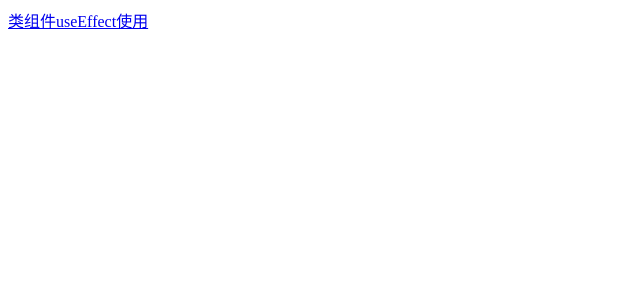
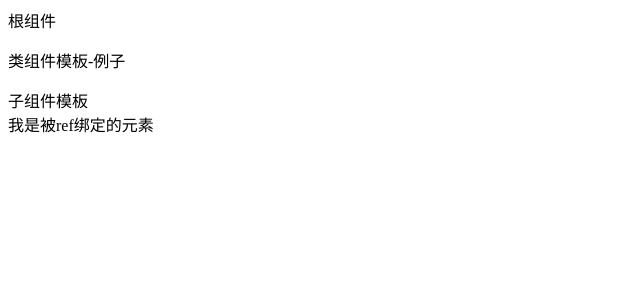
Before and after one commit to hl1249/react-study, a React (Vite) app: page /class in a window 1280 px wide. Before the commit this address had no page. Shown: the top 300 px of the page, without its empty margins (0-640 px from the left). Built offline with nearby package versions, Linux system fonts and the light colour scheme.

Commit message:
父路由重定向指向子路由

```diff
--- a/package.json
+++ b/package.json
@@ -12,7 +12,8 @@
   "dependencies": {
     "react": "^18.2.0",
     "react-dom": "^18.2.0",
-    "react-router-dom": "^6.22.3",
+    "react-router": "^6.4.4",
+    "react-router-dom": "^6.4.4",
     "ts-node": "^10.9.2"
   },
   "devDependencies": {
--- a/src/App.tsx
+++ b/src/App.tsx
@@ -1,53 +1,12 @@
-import { NavLink } from "react-router-dom";
-import { Routes, Route, } from 'react-router-dom'
-import { lazy } from 'react'
-import { Suspense } from "react";
-// import ClassTemplate from "@/pages/Class";
-
-// PS：使用懒加载路由需要用 Suspense包裹<Route>
-const ClassTemplate = lazy(() => import('@/pages/Class'));
-import UseEffectTemplate from "@/pages/UseEffectTemplate";
-function App() {
-  const routes = [
-    {
-      name: "类组件",
-      path: "/classTemplate",
-    },
-    {
-      name: "useEffect使用",
-      path: "/useEffectTemplate",
-    }
-  ]
-
-  return (
-    <div className="App">
-
-      <nav>
-        {routes.map((item, index) => {
-          return <NavLink key={index} to={item.path} className={({ isActive }) => isActive ? "nav-active" : void 0}>{item.name}</NavLink>
-        })}
-      </nav>
-
-      <Suspense>
-        <Routes>
-          {/* <Route path="/classTemplate" lazy={async () => {
-            const module =  await import('@/pages/Class');
-            const classTemplate = module.default;
-
-            return {
-              element:(
-                <div>我测法</div>
-              )
-            }
-          }}></Route> */}
 
 
-          <Route path="/classTemplate" element={<ClassTemplate />} />
-          <Route path="/useEffectTemplate" element={<UseEffectTemplate />} />
-        </Routes>
-      </Suspense>
-    </div>
-  );
+import { Outlet } from "react-router-dom"
+const App = () => {
+    return (
+        <div>根组件
+        <Outlet></Outlet>
+      </div>
+    )
 }
 
 export default App
--- a/src/main.tsx
+++ b/src/main.tsx
@@ -1,14 +1,18 @@
-import React from 'react'
-import ReactDOM from 'react-dom/client'
-import App from './App.tsx'
-import './index.css'
+import React from "react";
+import ReactDOM from "react-dom/client";
 
-import { BrowserRouter } from "react-router-dom";
+ // 导入两个核心组件
+import {
+  RouterProvider,
+} from "react-router-dom";
+import "./index.css";
 
-ReactDOM.createRoot(document.getElementById('root')!).render(
+// 创建路由对象
+import router from "./router";
+// 使用RouterProvider 加载路由对象
+ReactDOM.createRoot(document.getElementById("root")).render(
   <React.StrictMode>
-    <BrowserRouter>
-      <App />
-    </BrowserRouter>
-  </React.StrictMode>,
-)
+      <RouterProvider router={router}>
+      </RouterProvider>
+  </React.StrictMode>
+);
--- /dev/null
+++ b/src/pages/Loader.tsx
@@ -0,0 +1,21 @@
+
+import { Outlet,useLoaderData } from "react-router-dom"
+
+interface LoaderProps {
+
+}
+
+const Loader:React.FC<LoaderProps> = ()=> {
+    const data = useLoaderData()
+
+    console.log('data',data)
+    return (
+        <div>
+            哈哈哈
+            <Outlet></Outlet>
+
+        </div>
+    )
+}
+
+export default Loader
--- /dev/null
+++ b/src/router/index.tsx
@@ -0,0 +1,48 @@
+
+import { lazy } from "react";
+import { createBrowserRouter, Navigate } from "react-router-dom";
+
+import Class_template from "@/pages/Class";
+import Loader from "@/pages/Loader";
+import App from "@/App";
+const UseEffectTemplate = lazy(() => import("@/pages/UseEffectTemplate"));
+const router = createBrowserRouter([
+
+  {
+    path: "/",
+    element: <Navigate to="/class" />,
+  },
+  {
+    path: "/",
+    element: <App />,
+    children: [
+      {
+        index: true,
+        path: "/class",
+        element: <Class_template></Class_template>,
+      },
+      {
+        path: "/useEffectTemplate",
+        element: <UseEffectTemplate></UseEffectTemplate>,
+      },
+      {
+        path: "/loader",
+        element: <Loader />,
+        loader: async () => {
+          return new Promise((resolve) => {
+            setTimeout(() => {
+              resolve({
+                name: 'loader',
+                list: [1, 2, 3, 4, 5]
+              })
+            }, 1000)
+          })
+        }
+      },
+    ],
+
+  },
+
+]);
+
+export default router
--- a/vite.config.ts
+++ b/vite.config.ts
@@ -12,4 +12,9 @@ export default defineConfig({
     },
     extensions: ['.mjs', '.js', '.ts', '.jsx', '.tsx', '.json', ".less"]
   },
+  server: {
+    host: '0.0.0.0',
+    port: 8991,
+    // 是否开启 https
+  },
 })
```
Also changed, not shown: src/index.css (line endings or trailing spaces), 1 other file (tests, documents, lock files or other folders).
